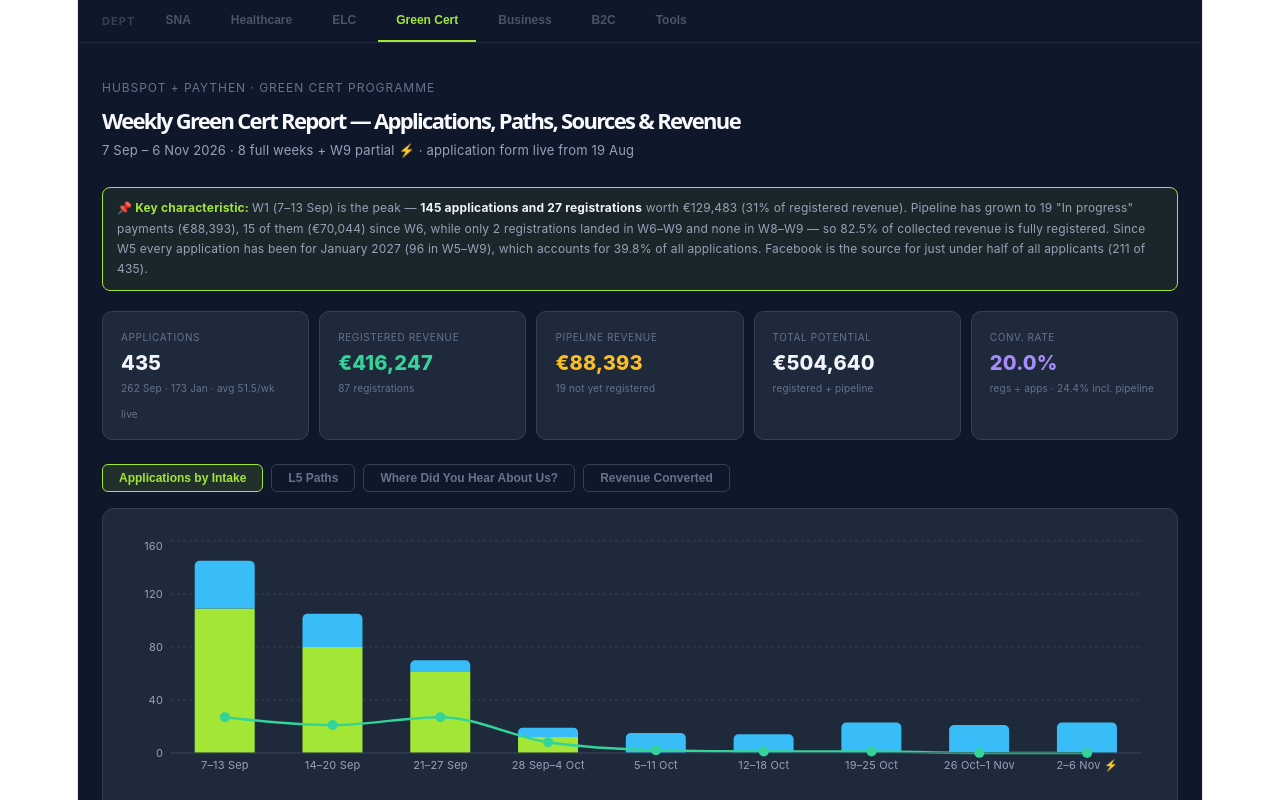
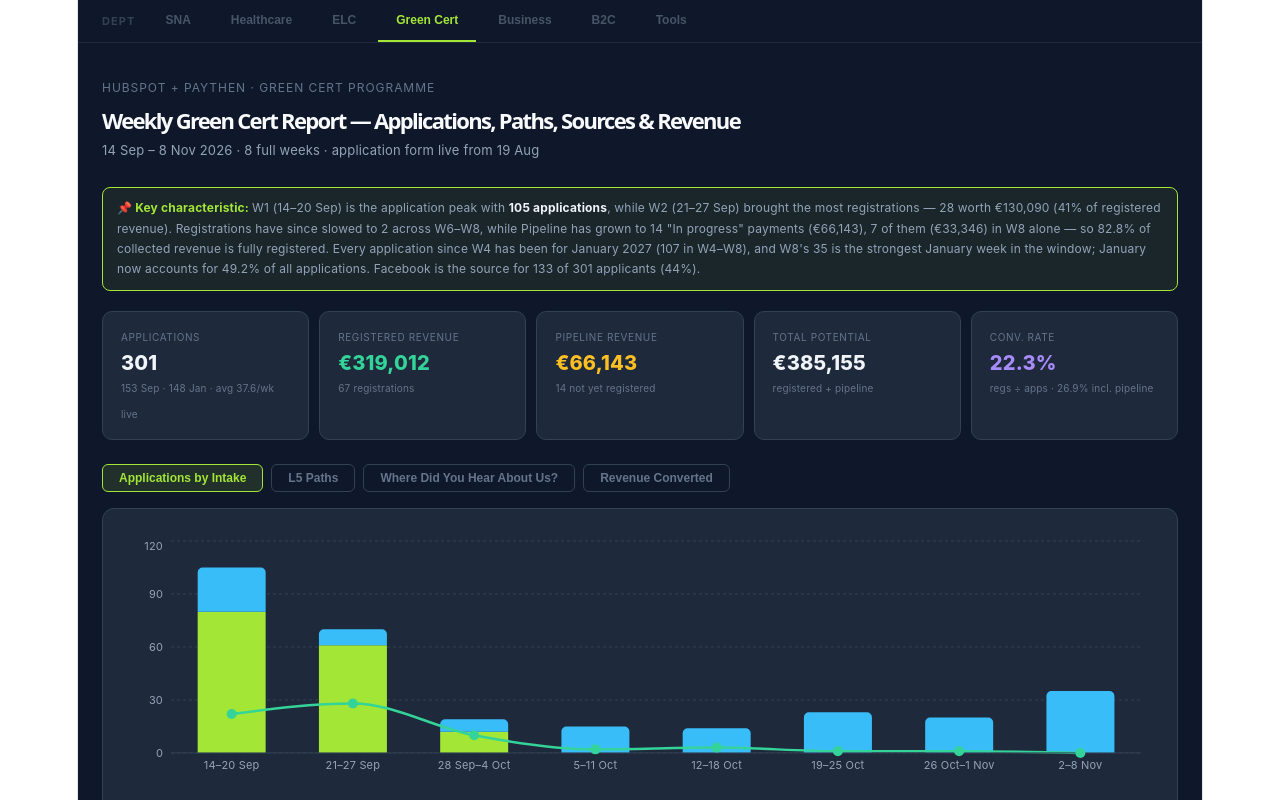
Before and after one commit to hubaispot/forus-reports, a React (Vite) app: page / in a window 1280 px wide. Both pictures are taken after a click on the button "Green Cert". Shown: the top 800 px of the page. Built offline with nearby package versions, Linux system fonts and the light colour scheme.

Commit message:
update GC

```diff
--- a/src/green_cert_report.jsx
+++ b/src/green_cert_report.jsx
@@ -5,26 +5,25 @@ import {
 } from "recharts";
 
 // ── DATA ─────────────────────────────────────────────────────────────────────
-// Green Cert — Green Cert Programme Application + Paythen (CTID contains "Green Cert")
-// Rolling window: last 8 completed Mon–Sun weeks + W9 partial
-// W1 = Mon 7 Sep 2026 · W8 = Sun 1 Nov 2026 · W9 = 2–6 Nov 2026 ⚡ partial
-// HubSpot: hubspot-form-submissions-green-cert-programme-applicatio-2026-11-06.csv
-//   524 raw → 441 after email dedup (keep last) → 439 after phone fallback · 0 jean rows
-//   Form live from 19 Aug 2026; 4 deduped applications before W1 excluded → 435 in window
-// Paythen: Courses_Expected_Revenue_CTID_-_Filtered__25_.csv · CTID contains "Green Cert" (113 rows)
-//   87 Registered (€416,247) · 19 "In progress" → Pipeline (€88,393) · 2 Refunded Not Registered excluded (€9,998)
-//   3 email dupes merged (keep last) · 2 pre-window rows excluded (€9,449) · price tiers €4,450 / €4,999
+// Green Cert — Green Cert Programme Application + Paythen (CTID = "Green Cert")
+// Rolling window: last 8 completed Mon–Sun weeks (no W9)
+// W1 = Mon 14 Sep 2026 · W8 = Sun 8 Nov 2026
+// HubSpot: hubspot-form-submissions-green-cert-programme-applicatio-2026-11-09.csv
+//   351 raw → 1 jean excluded → 301 after email dedup (keep last) → 301 after phone fallback
+//   Form live from 19 Aug 2026; window starts 14 Sep (W1)
+// Paythen: Courses_Expected_Revenue_CTID_-_Filtered.csv · CTID contains "Green Cert" (115 rows)
+//   67 Registered (€319,012) · 14 "In progress" → Pipeline (€66,143) · 1 Refunded Not Registered excluded in window (€4,999)
+//   3 email dupes merged (refund → re-registration, keep last) · 30 pre-window rows excluded (€143,931) · price tiers €4,450 / €4,999
 // ─────────────────────────────────────────────────────────────────────────────
 export const data = [
-  { week: "7–13 Sep", sep: 109, jan: 36, regs: 27, regRev: 129483, pipe: 0, pipeRev: 0, full: true, live: true },
-  { week: "14–20 Sep", sep: 80, jan: 25, regs: 21, regRev: 102783, pipe: 1, pipeRev: 4999, full: true, live: true },
-  { week: "21–27 Sep", sep: 61, jan: 9, regs: 27, regRev: 125640, pipe: 1, pipeRev: 4450, full: true, live: true },
-  { week: "28 Sep–4 Oct", sep: 12, jan: 7, regs: 8, regRev: 39443, pipe: 2, pipeRev: 8900, full: true, live: true },
+  { week: "14–20 Sep", sep: 80, jan: 25, regs: 22, regRev: 107782, pipe: 0, pipeRev: 0, full: true, live: true },
+  { week: "21–27 Sep", sep: 61, jan: 9, regs: 28, regRev: 130090, pipe: 0, pipeRev: 0, full: true, live: true },
+  { week: "28 Sep–4 Oct", sep: 12, jan: 7, regs: 10, regRev: 48343, pipe: 0, pipeRev: 0, full: true, live: true },
   { week: "5–11 Oct", sep: 0, jan: 15, regs: 2, regRev: 9449, pipe: 0, pipeRev: 0, full: true, live: true },
-  { week: "12–18 Oct", sep: 0, jan: 14, regs: 1, regRev: 4450, pipe: 5, pipeRev: 22799, full: true, live: true },
+  { week: "12–18 Oct", sep: 0, jan: 14, regs: 3, regRev: 13899, pipe: 3, pipeRev: 13350, full: true, live: true },
   { week: "19–25 Oct", sep: 0, jan: 23, regs: 1, regRev: 4999, pipe: 3, pipeRev: 14997, full: true, live: true },
-  { week: "26 Oct–1 Nov", sep: 0, jan: 21, regs: 0, regRev: 0, pipe: 2, pipeRev: 8900, full: true, live: true },
-  { week: "2–6 Nov ⚡", sep: 0, jan: 23, regs: 0, regRev: 0, pipe: 5, pipeRev: 23348, full: false, live: true },
+  { week: "26 Oct–1 Nov", sep: 0, jan: 20, regs: 1, regRev: 4450, pipe: 1, pipeRev: 4450, full: true, live: true },
+  { week: "2–8 Nov", sep: 0, jan: 35, regs: 0, regRev: 0, pipe: 7, pipeRev: 33346, full: true, live: true },
 ].map(d => {
   const apps = d.sep + d.jan;
   return {
@@ -36,29 +35,29 @@ export const data = [
   };
 });
 
-// Agriculture Level 5 Paths — counted per selection (48 applicants ticked 2+ paths)
+// Agriculture Level 5 Paths — counted per selection (33 applicants ticked 2+ paths)
 const PATHS = [
-  { name: "Beef/Sheep (Dry Stock)", sep: 173, jan: 116, color: "#a3e635" },
-  { name: "Dairy/Beef (Dairy)", sep: 100, jan: 64, color: "#38bdf8" },
-  { name: "Tillage Crops", sep: 34, jan: 20, color: "#fbbf24" },
+  { name: "Beef/Sheep (Dry Stock)", sep: 108, jan: 103, color: "#a3e635" },
+  { name: "Dairy/Beef (Dairy)", sep: 53, jan: 53, color: "#38bdf8" },
+  { name: "Tillage Crops", sep: 20, jan: 15, color: "#fbbf24" },
   { name: "Not stated", sep: 0, jan: 0, color: "#475569" },
 ];
-const MULTI_PATH = { all: 48, sep: 29, jan: 19 };
+const MULTI_PATH = { all: 33, sep: 17, jan: 16 };
 
 // Where did you hear about us? — one answer per applicant
 const SOURCES = [
-  { name: "Facebook", sep: 132, jan: 79, color: "#3b82f6" },
-  { name: "Friends and Family", sep: 44, jan: 28, color: "#a3e635" },
-  { name: "Instagram", sep: 33, jan: 21, color: "#f472b6" },
-  { name: "Google", sep: 21, jan: 28, color: "#fbbf24" },
-  { name: "Forus Training Website", sep: 10, jan: 5, color: "#34d399" },
-  { name: "Other", sep: 8, jan: 4, color: "#a78bfa" },
-  { name: "Email", sep: 3, jan: 3, color: "#fb923c" },
-  { name: "LinkedIn", sep: 2, jan: 0, color: "#0ea5e9" },
-  { name: "findacourse.ie", sep: 1, jan: 1, color: "#f87171" },
-  { name: "Leaflet", sep: 1, jan: 0, color: "#e2e8f0" },
+  { name: "Facebook", sep: 71, jan: 62, color: "#3b82f6" },
+  { name: "Friends and Family", sep: 28, jan: 28, color: "#a3e635" },
+  { name: "Instagram", sep: 20, jan: 15, color: "#f472b6" },
+  { name: "Google", sep: 16, jan: 27, color: "#fbbf24" },
+  { name: "Forus Training Website", sep: 6, jan: 6, color: "#34d399" },
+  { name: "Other", sep: 5, jan: 4, color: "#a78bfa" },
+  { name: "Email", sep: 0, jan: 1, color: "#fb923c" },
+  { name: "LinkedIn", sep: 1, jan: 0, color: "#0ea5e9" },
+  { name: "findacourse.ie", sep: 0, jan: 1, color: "#f87171" },
+  { name: "Leaflet", sep: 0, jan: 0, color: "#e2e8f0" },
   { name: "Twitter", sep: 1, jan: 1, color: "#94a3b8" },
-  { name: "Not stated", sep: 6, jan: 3, color: "#475569" },
+  { name: "Not stated", sep: 5, jan: 3, color: "#475569" },
 ];
 
 const sum = (arr, k) => arr.reduce((s, d) => s + d[k], 0);
@@ -205,7 +204,7 @@ export default function GreenCertReport() {
           Weekly Green Cert Report — Applications, Paths, Sources &amp; Revenue
         </h1>
         <p style={{ margin: 0, color: "#94a3b8", fontSize: 13 }}>
-          7 Sep – 6 Nov 2026 · 8 full weeks + W9 partial ⚡ · application form live from 19 Aug
+          14 Sep – 8 Nov 2026 · 8 full weeks · application form live from 19 Aug
         </p>
       </div>
 
@@ -215,12 +214,13 @@ export default function GreenCertReport() {
         padding: "10px 14px", marginBottom: 20, fontSize: 12, color: "#94a3b8", lineHeight: 1.7
       }}>
         <strong style={{ color: "#a3e635" }}>📌 Key characteristic: </strong>
-        W1 (7–13 Sep) is the peak — <strong style={{ color: "#f1f5f9" }}>145 applications and 27 registrations</strong> worth
-        €129,483 (31% of registered revenue). Pipeline has grown to 19 "In progress" payments (€88,393), 15 of them
-        (€70,044) since W6, while only 2 registrations landed in W6–W9 and none in W8–W9 — so {pct(totalRegRev, totalRegRev + totalPipeRev)} of
-        collected revenue is fully registered. Since W5 every application has been for January 2027 (96 in W5–W9), which
-        accounts for {pct(totalJan, totalApps)} of all applications. Facebook is the source for just under half of all
-        applicants (211 of 435).
+        W1 (14–20 Sep) is the application peak with <strong style={{ color: "#f1f5f9" }}>105 applications</strong>, while
+        W2 (21–27 Sep) brought the most registrations — 28 worth €130,090 (41% of registered revenue). Registrations have
+        since slowed to 2 across W6–W8, while Pipeline has grown to 14 "In progress" payments (€66,143), 7 of them (€33,346)
+        in W8 alone — so {pct(totalRegRev, totalRegRev + totalPipeRev)} of collected revenue is fully registered. Every
+        application since W4 has been for January 2027 (107 in W4–W8), and W8's 35 is the strongest January week in the
+        window; January now accounts for {pct(totalJan, totalApps)} of all applications. Facebook is the source for 133 of
+        301 applicants (44%).
       </div>
 
       {/* KPI cards */}
@@ -354,8 +354,8 @@ export default function GreenCertReport() {
 
       {/* Footer */}
       <p style={{ marginTop: 14, fontSize: 11, color: "#475569", textAlign: "center", lineHeight: 1.6 }}>
-        Updated 6 Nov 2026 · 435 deduped applications in window (524 raw) · Pipeline = Paythen rows with blank or "In progress" status ·
-        2 Refunded Not Registered (€9,998) excluded · 3 duplicate Paythen emails merged · 2 pre-window Paythen rows excluded
+        Updated 9 Nov 2026 · 301 deduped applications (351 raw) · Pipeline = Paythen rows with blank or "In progress" status ·
+        1 Refunded Not Registered (€4,999) excluded · 3 duplicate Paythen emails merged · 30 pre-window payments excluded
       </p>
 
     </div>
```
